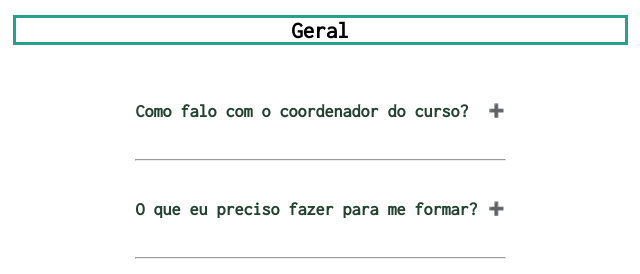
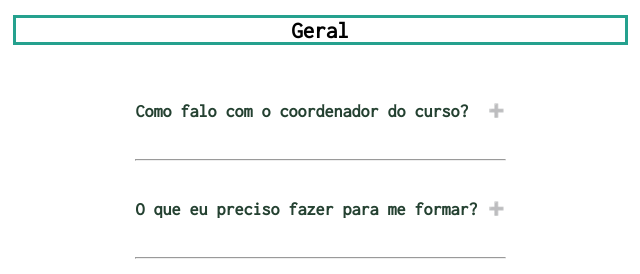
Before and after one commit to laryferreira/laryferreira.github.io, a plain HTML site: page faqengcomp/index.html in a window 1280 px wide. Shown: the part 526-800 px from the top of the page, 320-960 px from the left. Drawn offline with nearby package versions, Linux system fonts and the light colour scheme; a web font is replaced by a local one.

Commit message:
Update style.css

```diff
--- a/styles/style.css
+++ b/styles/style.css
@@ -13,7 +13,7 @@
     --corfaqpage: #244131;
     --corprincipal: #25a18e;
     --corhoverbox2: #b9ffbec0;
-    --corfaqaberto: #a1eaaf;
+    --corfaqaberto: #84d3d469;
     --corfundo: #ffffff;
     --corhoverbox: #1da893b7;
 
```
